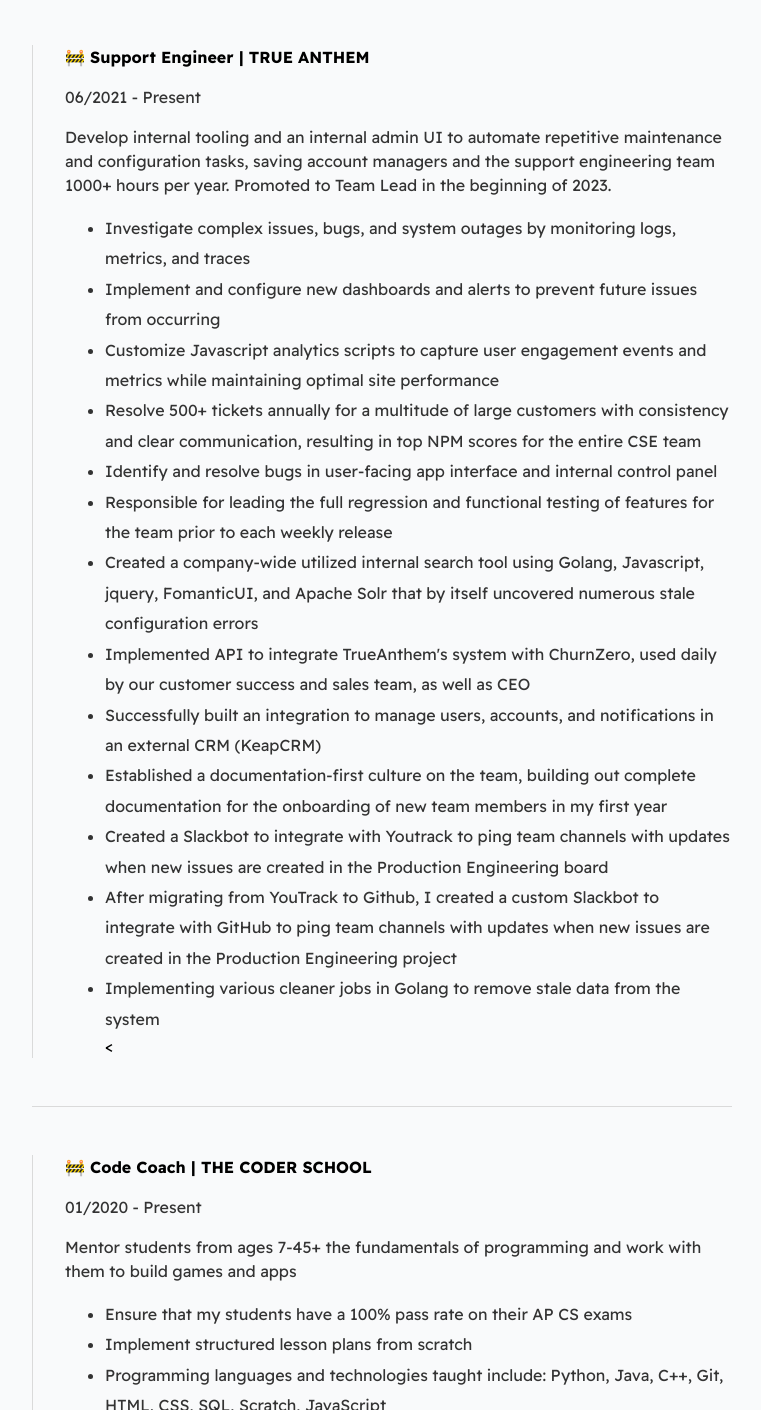
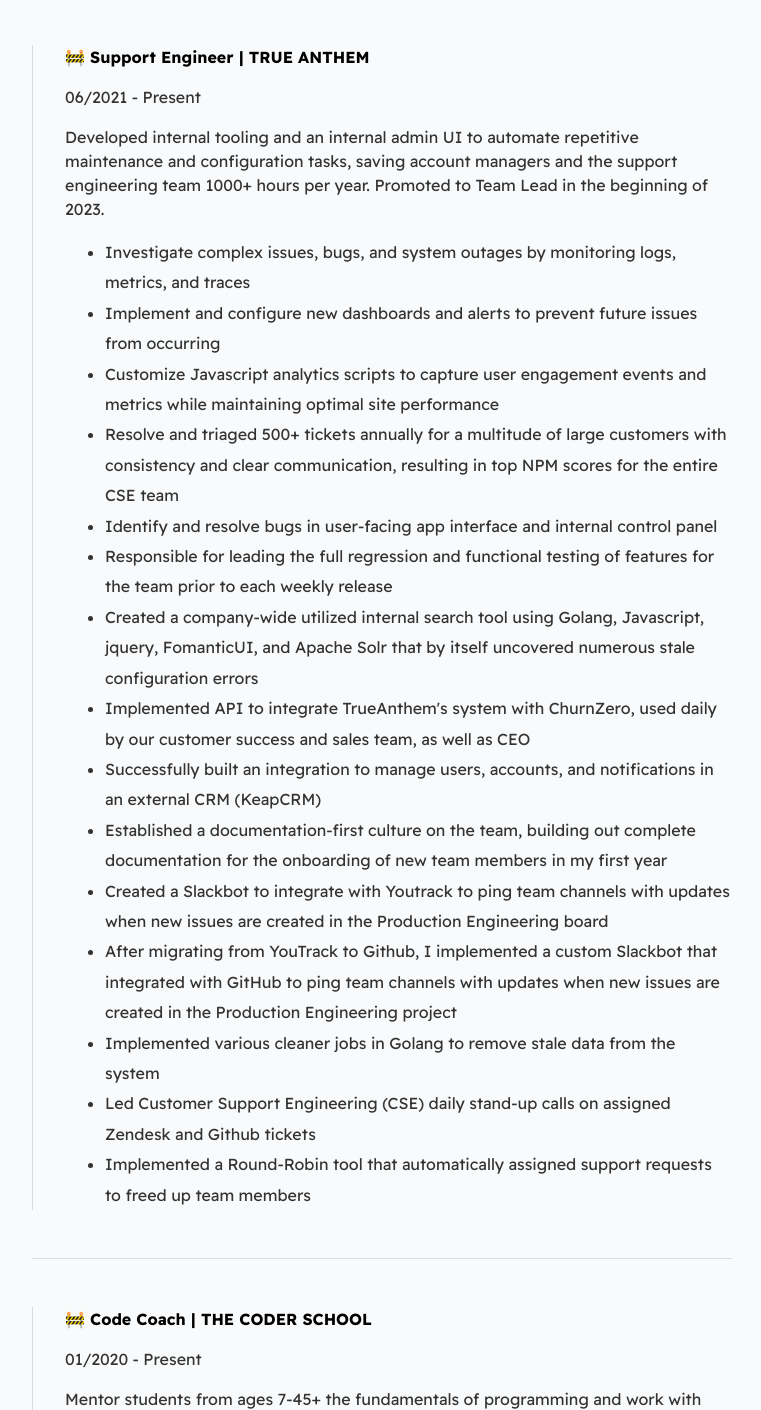
Before and after one commit to jfish2/JF-Resume-Page, a website built with Parcel: page index.html in a window 1280 px wide. Shown: the part 1100-2510 px from the top of the page, without its empty margins (258-1019 px from the left). Built offline with nearby package versions, Linux system fonts and the light colour scheme; files whose address does not match are found by name.

Commit message:
update work history

```diff
--- a/index.html
+++ b/index.html
@@ -88,13 +88,13 @@
      <div class="card--work-history">
        <strong>🚧 Support Engineer | TRUE ANTHEM</strong>
        <p>06/2021 - Present</p>
-       <p>Develop internal tooling and an internal admin UI to automate repetitive maintenance and configuration tasks, saving account managers and the support engineering team 1000+ hours per
+       <p>Developed internal tooling and an internal admin UI to automate repetitive maintenance and configuration tasks, saving account managers and the support engineering team 1000+ hours per
          year. Promoted to Team Lead in the beginning of 2023.</p>
        <ul>
          <li>Investigate complex issues, bugs, and system outages by monitoring logs, metrics, and traces</li>
          <li>Implement and configure new dashboards and alerts to prevent future issues from occurring</li>
          <li>Customize Javascript analytics scripts to capture user engagement events and metrics while maintaining optimal site performance</li>
-         <li>Resolve 500+ tickets annually for a multitude of large customers with consistency and clear communication, resulting in top NPM scores for the entire CSE team</li>
+         <li>Resolve and triaged 500+ tickets annually for a multitude of large customers with consistency and clear communication, resulting in top NPM scores for the entire CSE team</li>
          <li>Identify and resolve bugs in user-facing app interface and internal control panel</li>
          <li>Responsible for leading the full regression and functional testing of features for the team prior to each weekly release</li>
          <li>Created a company-wide utilized internal search tool using Golang, Javascript, jquery, FomanticUI, and Apache Solr that by itself uncovered numerous stale configuration errors</li>
@@ -102,9 +102,10 @@
          <li>Successfully built an integration to manage users, accounts, and notifications in an external CRM (KeapCRM)</li>
          <li>Established a documentation-first culture on the team, building out complete documentation for the onboarding of new team members in my first year</li>
          <li>Created a Slackbot to integrate with Youtrack to ping team channels with updates when new issues are created in the Production Engineering board </li>
-         <li>After migrating from YouTrack to Github, I created a custom Slackbot to integrate with GitHub to ping team channels with updates when new issues are created in the Production Engineering project</li>
-         <li>Implementing various cleaner jobs in Golang to remove stale data from the system</li>
-         <
+         <li>After migrating from YouTrack to Github, I implemented a custom Slackbot that integrated with GitHub to ping team channels with updates when new issues are created in the Production Engineering project</li>
+         <li>Implemented various cleaner jobs in Golang to remove stale data from the system</li>
+         <li>Led Customer Support Engineering (CSE) daily stand-up calls on assigned Zendesk and Github tickets </li>
+         <li>Implemented a Round-Robin tool that automatically assigned support requests to freed up team members</li>
        </ul>
      </div>
      <div class="line-break"></div>
```
